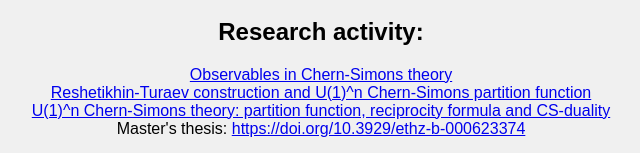
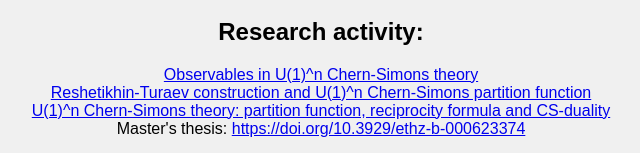
Before and after one commit to mtagaris/mtagaris.github.io, a plain HTML site: page index.html in a window 1280 px wide. Shown: the part 645-798 px from the top of the page, 477-1117 px from the left. Drawn offline with Linux system fonts and the light colour scheme.

Commit message:
fix error

```diff
--- a/index.html
+++ b/index.html
@@ -132,7 +132,7 @@ France
     <a href="https://gr.linkedin.com/in/michail-tagaris-45b42b202">LinkedIn</a>
 
     <h2>Research activity:</h2>
-    <a href="https://arxiv.org/abs/2603.08632">Observables in  Chern-Simons theory</a>
+    <a href="https://arxiv.org/abs/2603.08632">Observables in U(1)^n Chern-Simons theory</a>
     <br>
     <a href="https://arxiv.org/abs/2507.08587">Reshetikhin-Turaev construction and U(1)^n Chern-Simons partition function</a>
     <br>
```
